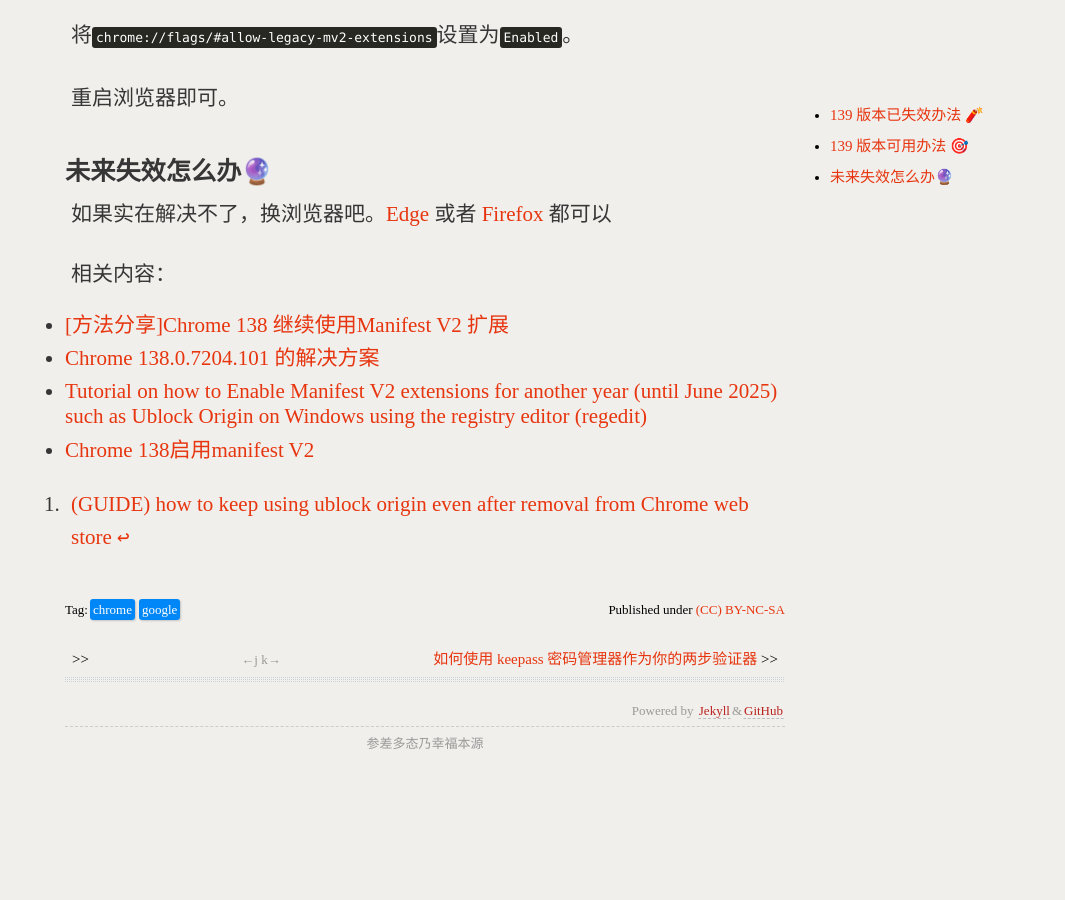
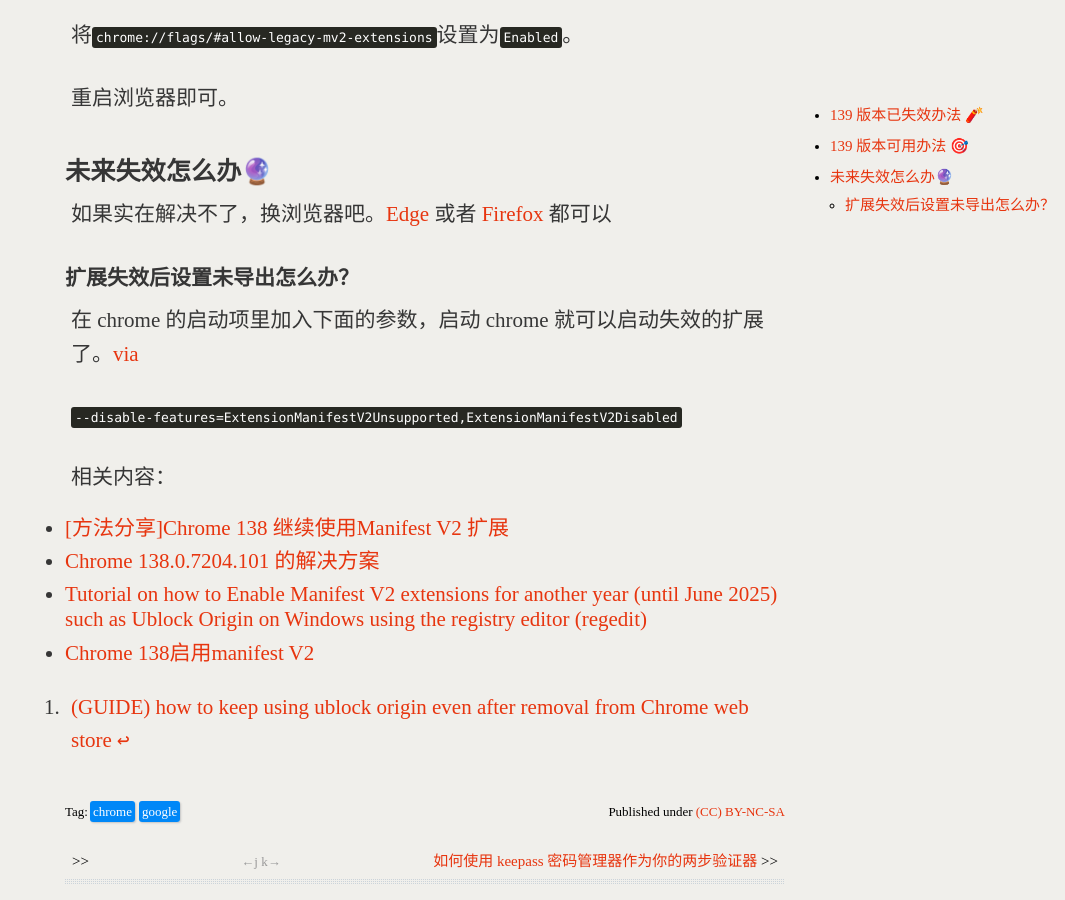
Before and after one commit to xavierskip/xavierskip.github.io, a Jekyll site: the page built from _posts/2025-07-18-google-chrome-manifest-v2.md, in a window 1280 px wide and 900 px high, scrolled down 2340 px. Shown: the whole window, without its empty margins (215-1280 px from the left). Built offline with Jekyll 4.4.1, drawn with Linux system fonts in a browser that asks for light colours; comment, search, counter and statistics services are not loaded; a style sheet for code colours, icons or effects is not loaded; before the commit the page ends 3113 px from its top, so only the background shows below that.

Commit message:
update 2025-07-18-google-chrome-manifest-v2

```diff
--- a/_posts/2025-07-18-google-chrome-manifest-v2.md
+++ b/_posts/2025-07-18-google-chrome-manifest-v2.md
@@ -68,6 +68,12 @@
 
 如果实在解决不了，换浏览器吧。[Edge](https://www.microsoft.com/zh-cn/edge/download) 或者 [Firefox](https://www.firefox.com/) 都可以
 
+#### 扩展失效后设置未导出怎么办？
+
+在 chrome 的启动项里加入下面的参数，启动 chrome 就可以启动失效的扩展了。[via](https://github.com/violentmonkey/violentmonkey/issues/1934#issuecomment-3263239554)
+
+`--disable-features=ExtensionManifestV2Unsupported,ExtensionManifestV2Disabled`
+
 相关内容：
 - [[方法分享]Chrome 138 继续使用Manifest V2 扩展](https://meta.appinn.net/t/topic/73073/)
 - [Chrome 138.0.7204.101 的解决方案](https://github.com/Kenshin/simpread/discussions/6633#discussioncomment-13741609)
```
